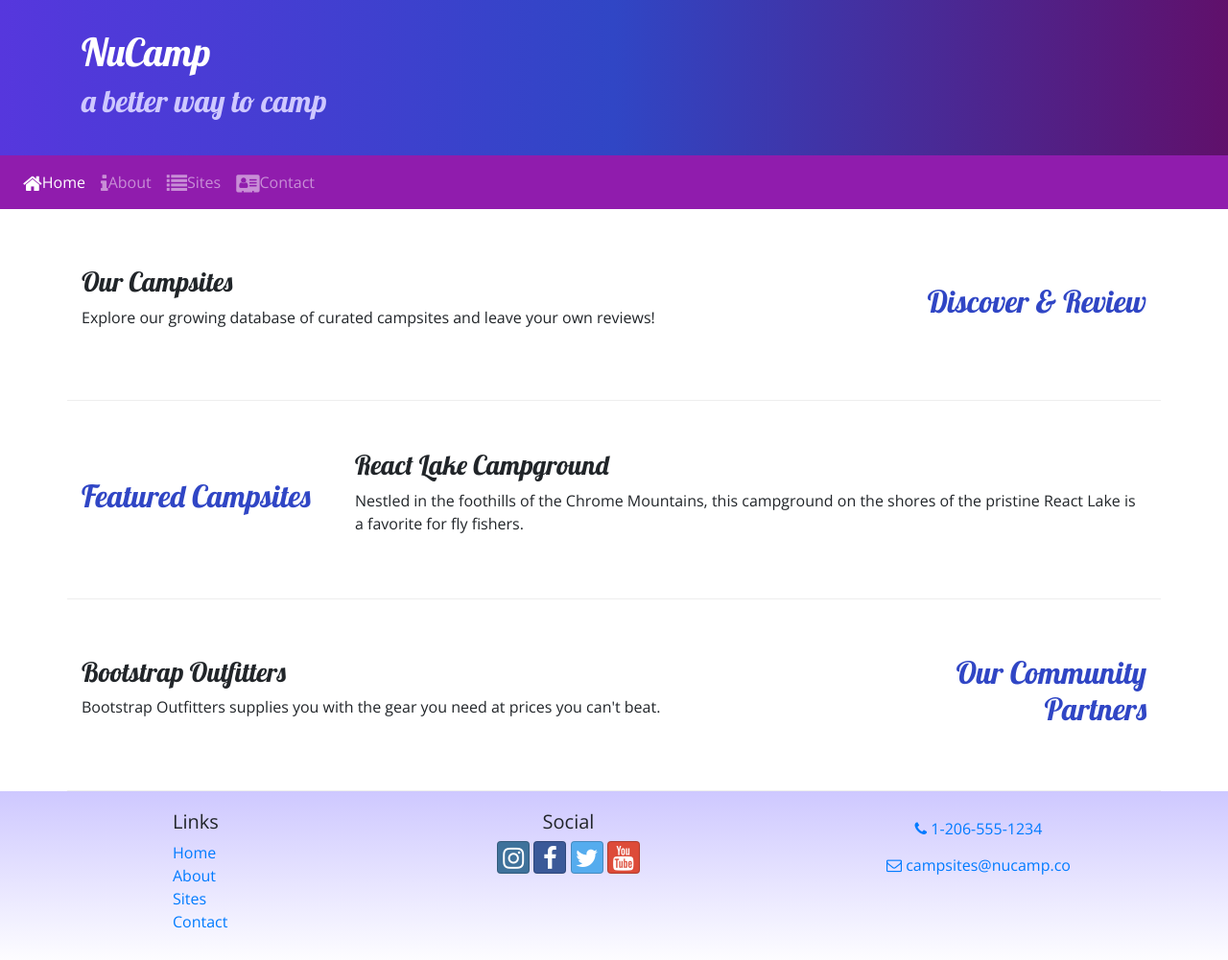
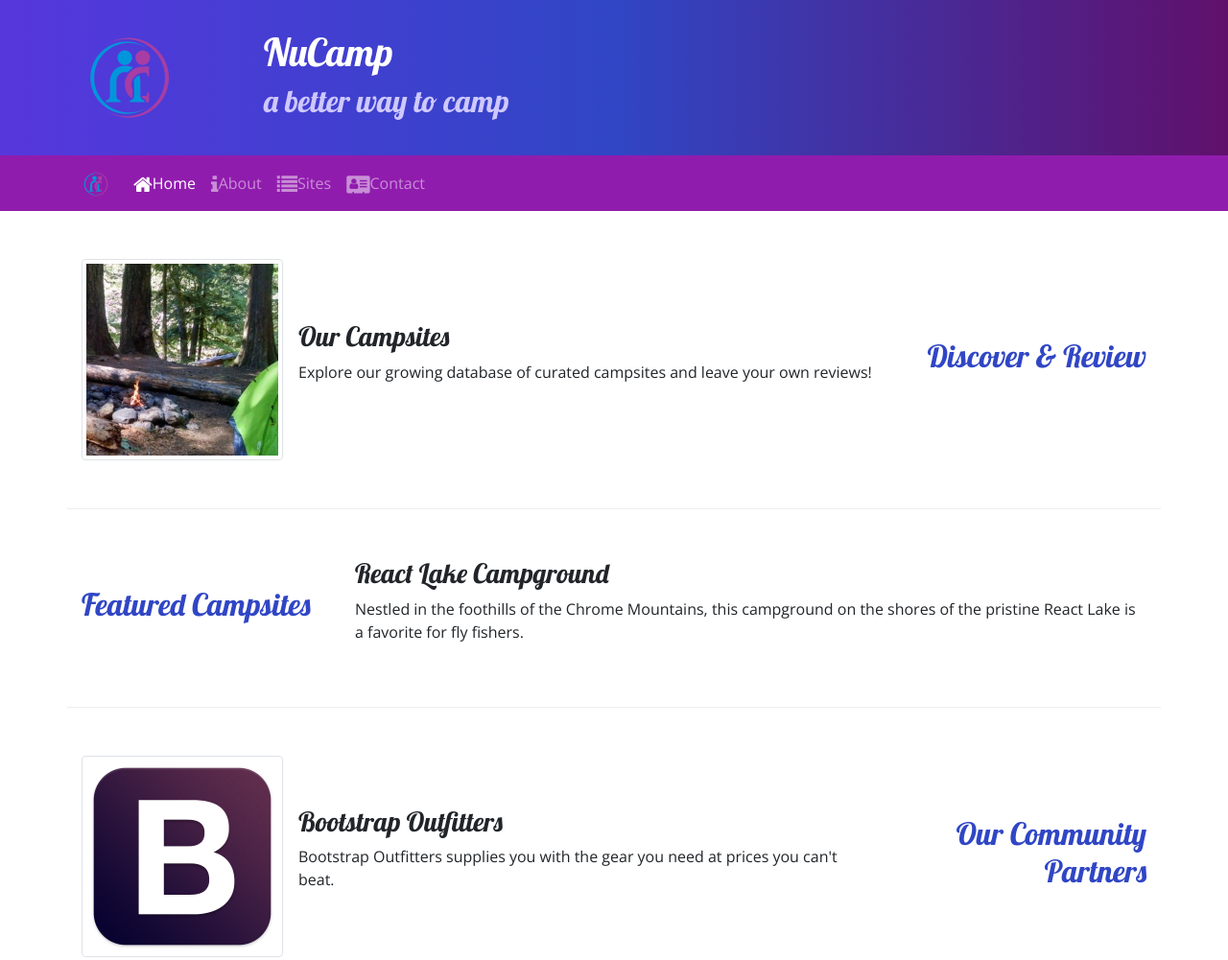
Before and after one commit to jdeplanche/nucampsite1, a website: page index.html in a window 1280 px wide. Shown: the top 1001 px of the page at 96% size. Drawn offline with nearby package versions, Linux system fonts and the light colour scheme.

Commit message:
Images and Media

```diff
--- a/index.html
+++ b/index.html
@@ -21,6 +21,9 @@
     <header class="jumbotron jumbotron-fluid">
         <div class="container">
             <div class="row">
+                <div class="col-4 col-sm-3 col-md-2 align-self-center">
+                    <img src="img/logo.png" class="image-fluid" />
+                </div>
                 <div class="col">
                   <h1>NuCamp</h1>
                   <h2>a better way to camp</h2>
@@ -30,8 +33,9 @@
     </header>
 
     <nav class="navbar navbar-expand-sm navbar-dark sticky-top">
-        <div class="cointainer">
-            <button class="navbar-toggler ml-auto" type="button" data-toggle="collapse" data-target="#nucampNavbar">
+        <div class="container">
+            <a class="navbar-brand" href="#"><img src="img/logo.png" height="30" width="30" /> </a>
+            <button class="navbar-toggler" type="button" data-toggle="collapse" data-target="#nucampNavbar">
                 <span class="navbar-toggler-icon"></span>
             </button>
             <div class="collapse navbar-collapse" data-target="#nucampNavbar">
@@ -51,8 +55,13 @@
                 <h2 class="text-sm-right">Discover & Review</h2>
             </div>
             <div class="col">
-                <h3>Our Campsites</h3>
-                <p class="d-none d-sm-block">Explore our growing database of curated campsites and leave your own reviews!</p>
+                <div class="media">
+                    <img class="d-flex mr-3 img-thumbnail" src="img/breadcrumb-trail-thumb.jpg" alt="Breadcrumb Trail thumbnail" />
+                    <div class="media-body align-self-center">
+                        <h3>Our Campsites</h3>
+                        <p class="d-none d-sm-block">Explore our growing database of curated campsites and leave your own reviews!</p>
+                    </div>
+                </div>
             </div>
         </div>
 
@@ -71,8 +80,13 @@
                 <h2 class="text-sm-right">Our Community Partners</h2>
             </div>
             <div class="col">
-                <h3>Bootstrap Outfitters</h3>
-                <p class="d-none d-sm-block">Bootstrap Outfitters supplies you with the gear you need at prices you can't beat.</p>
+                <div class="media">
+                    <img class="d-flex mr-3 img-thumbnail" src="img/bootstrap-thumb.png" alt="Bootstrap Outfitters" />
+                    <div class="media-body align-self-center">
+                        <h3>Bootstrap Outfitters</h3>
+                        <p class="d-none d-sm-block">Bootstrap Outfitters supplies you with the gear you need at prices you can't beat.</p>
+                    </div>
+                </div>
             </div>
         </div>
     </div>
```
Also changed, not shown: aboutus.html (+8 -4 lines), contactus.html (+7 -3 lines), img/bootstrap-thumb.png (added), img/breadcrumb-trail-thumb.jpg (added), img/breadcrumb-trail.jpg (added), img/chrome-river-thumb.jpg (added), img/chrome-river.jpg (added), img/logo.png (added), img/react-lake-thumb.jpg (added), img/react-lake.jpg (added), 1 other file.
